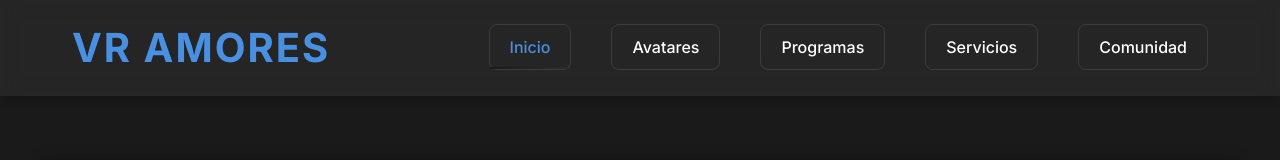
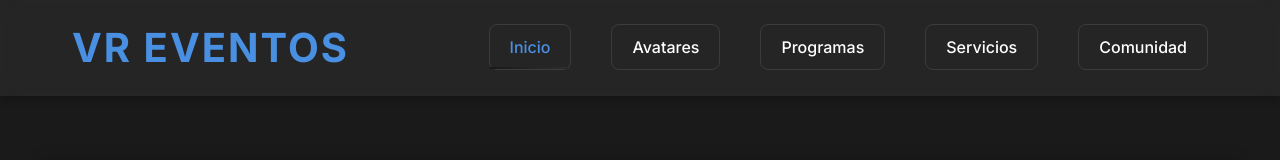
Before and after one commit to NemesisReturns95/NemesisProductos, a website: page index.html in a window 1280 px wide. Shown: the top 160 px of the page. Drawn offline with Linux system fonts and the light colour scheme.

Commit message:
Actualizando el nombre del logo de VR Amores a VR Eventos

```diff
--- a/index.html
+++ b/index.html
@@ -10,7 +10,7 @@
 <body>
     <header>
         <nav>
-            <div class="logo">VR Amores</div>
+            <div class="logo">VR Eventos</div>
             <ul class="nav-links">
                 <li><a href="index.html" class="active">Inicio</a></li>
                 <li><a href="avatares.html">Avatares</a></li>
```
